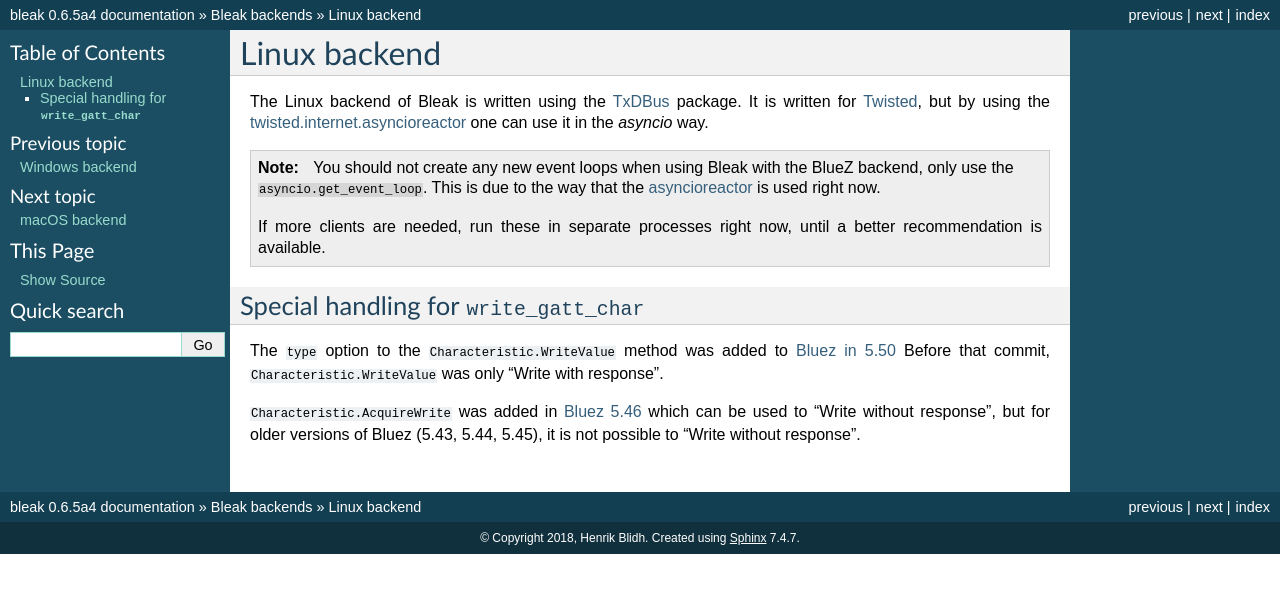
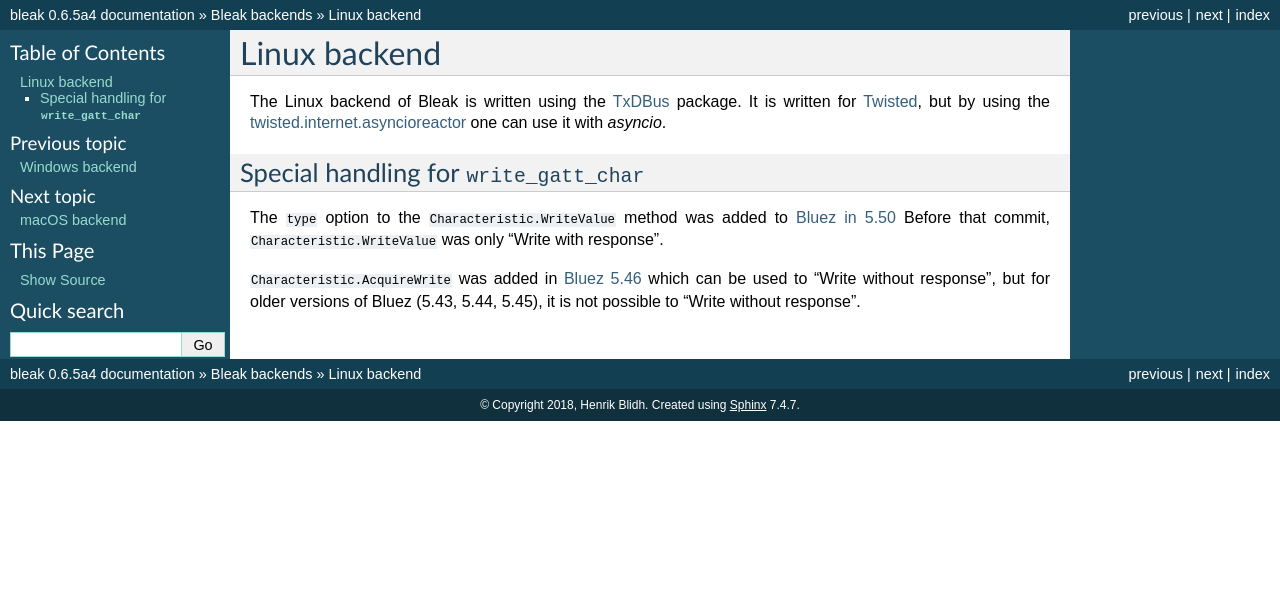
Before and after one commit to hbldh/bleak, a Sphinx documentation site: the page built from docs/backends/linux.rst, in a window 1280 px wide. Shown: the top 593 px of the page. Built offline with Sphinx 7.4.7, drawn with Linux system fonts in a browser that asks for light colours; the version number is read from the project's files by our own code.

Commit message:
Documentation fix for #208

```diff
--- a/CHANGELOG.rst
+++ b/CHANGELOG.rst
@@ -28,6 +28,11 @@ Changed
 * Pin pyobjc-framework-corebluetooth to version 6.2.
 * Pin development requirement on `bump2version` to version 1.0.0
 * Added ``.pyup.yml`` for Pyup
+
+Removed
+~~~~~~~
+
+* Removed documentation note about not using new event loops in Linux. This was fixed by #143.
 
 `0.6.4`_ (2020-05-20)
 ---------------------
--- a/docs/backends/linux.rst
+++ b/docs/backends/linux.rst
@@ -8,17 +8,7 @@ The Linux backend of Bleak is written using the
 package. It is written for
 `Twisted <https://twistedmatrix.com/trac/>`_, but by using the
 `twisted.internet.asyncioreactor <https://twistedmatrix.com/documents/current/api/twisted.internet.asyncioreactor.html>`_
-one can use it in the `asyncio` way.
-
-.. note::
-
-    You should not create any new event loops when using Bleak with the BlueZ backend, only use the
-    ``asyncio.get_event_loop``. This is due to the way that the
-    `asyncioreactor <https://twistedmatrix.com/documents/current/api/twisted.internet.asyncioreactor.html>`_
-    is used right now.
-
-    If more clients are needed, run these in separate processes right now, until a better recommendation
-    is available.
+one can use it with `asyncio`.
 
 
 Special handling for ``write_gatt_char``
```
